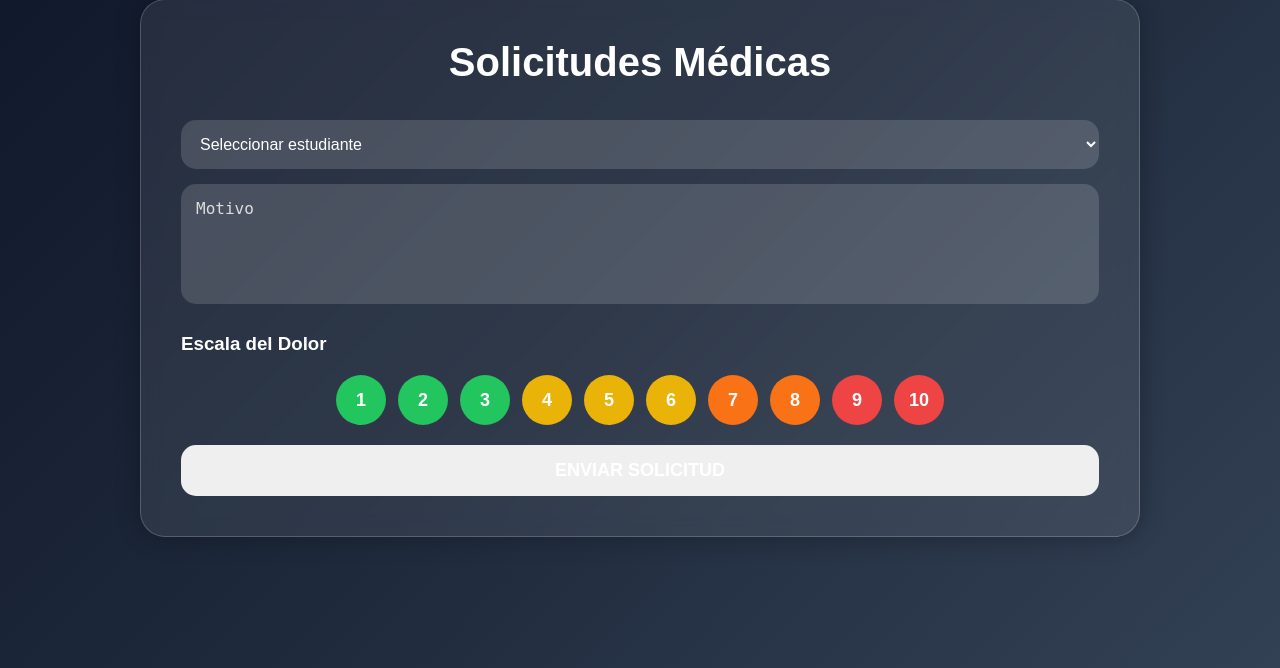
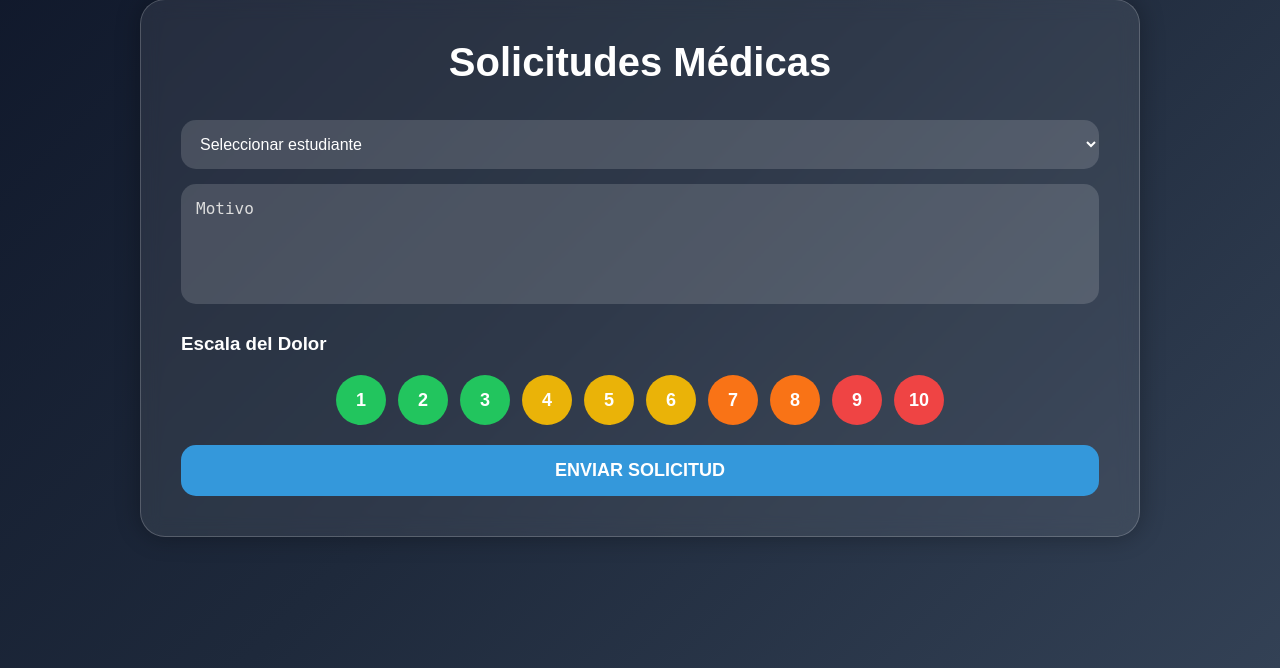
Before and after one commit to estebancabreraanimen2708com-cpu/medigo, a Flask app: page /solicitudes in a window 1280 px wide. Shown: the part 132-800 px from the top of the page. Run offline with Flask 3, Linux system fonts and the light colour scheme; data that the repository does not hold is empty.

Commit message:
Update solicitudes.html

```diff
--- a/templates/solicitudes.html
+++ b/templates/solicitudes.html
@@ -1,8 +1,11 @@
 <!DOCTYPE html>
 <html lang="es">
+
 <head>
 
 <meta charset="UTF-8">
+
+<meta name="viewport" content="width=device-width, initial-scale=1.0">
 
 <title>Solicitudes</title>
 
@@ -65,7 +68,7 @@ class="dolor dolor{{ i }}">
 
 </div>
 
-<button class="btn">
+<button type="submit" class="btn profesor">
 ENVIAR SOLICITUD
 </button>
 
```
